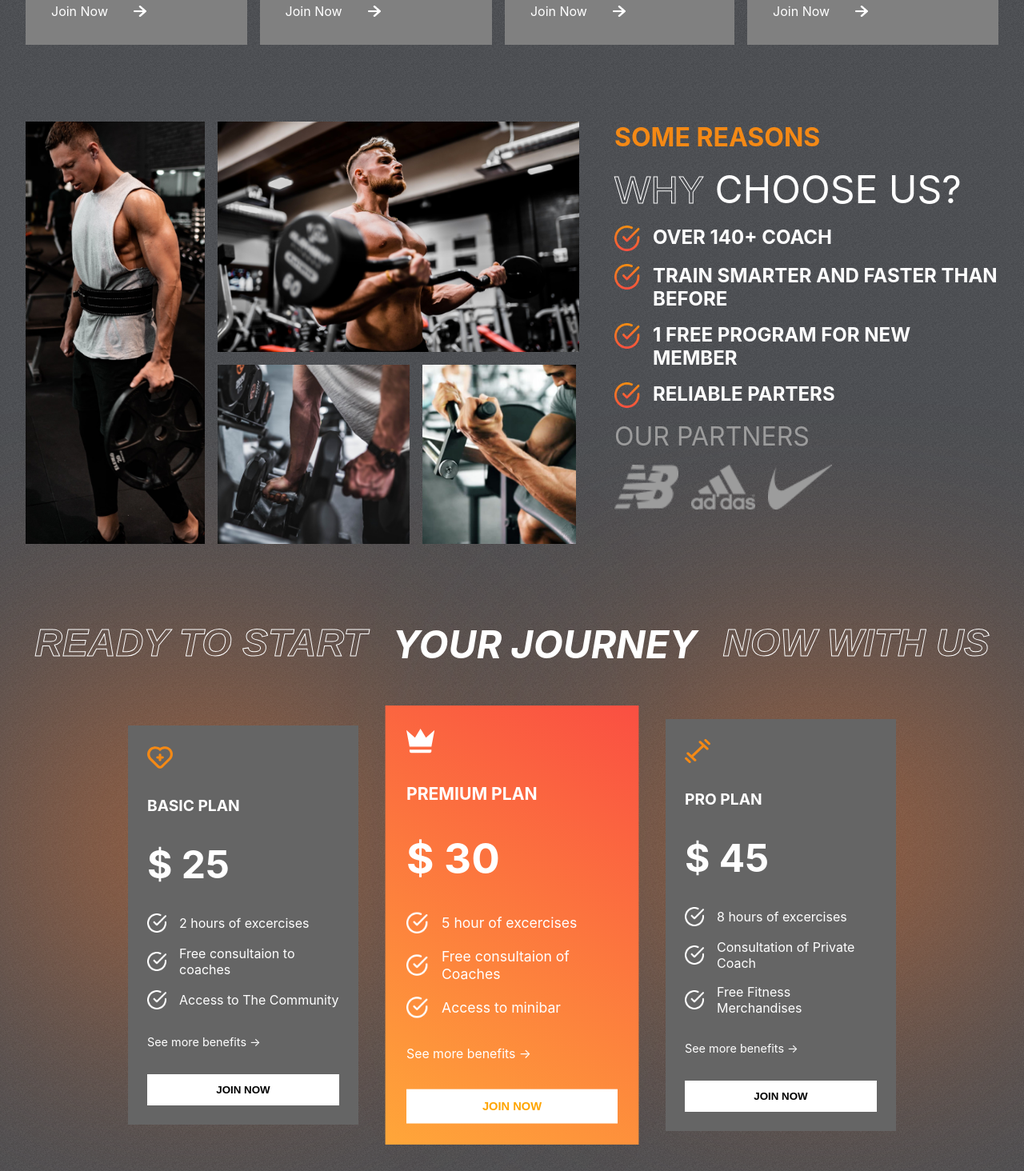
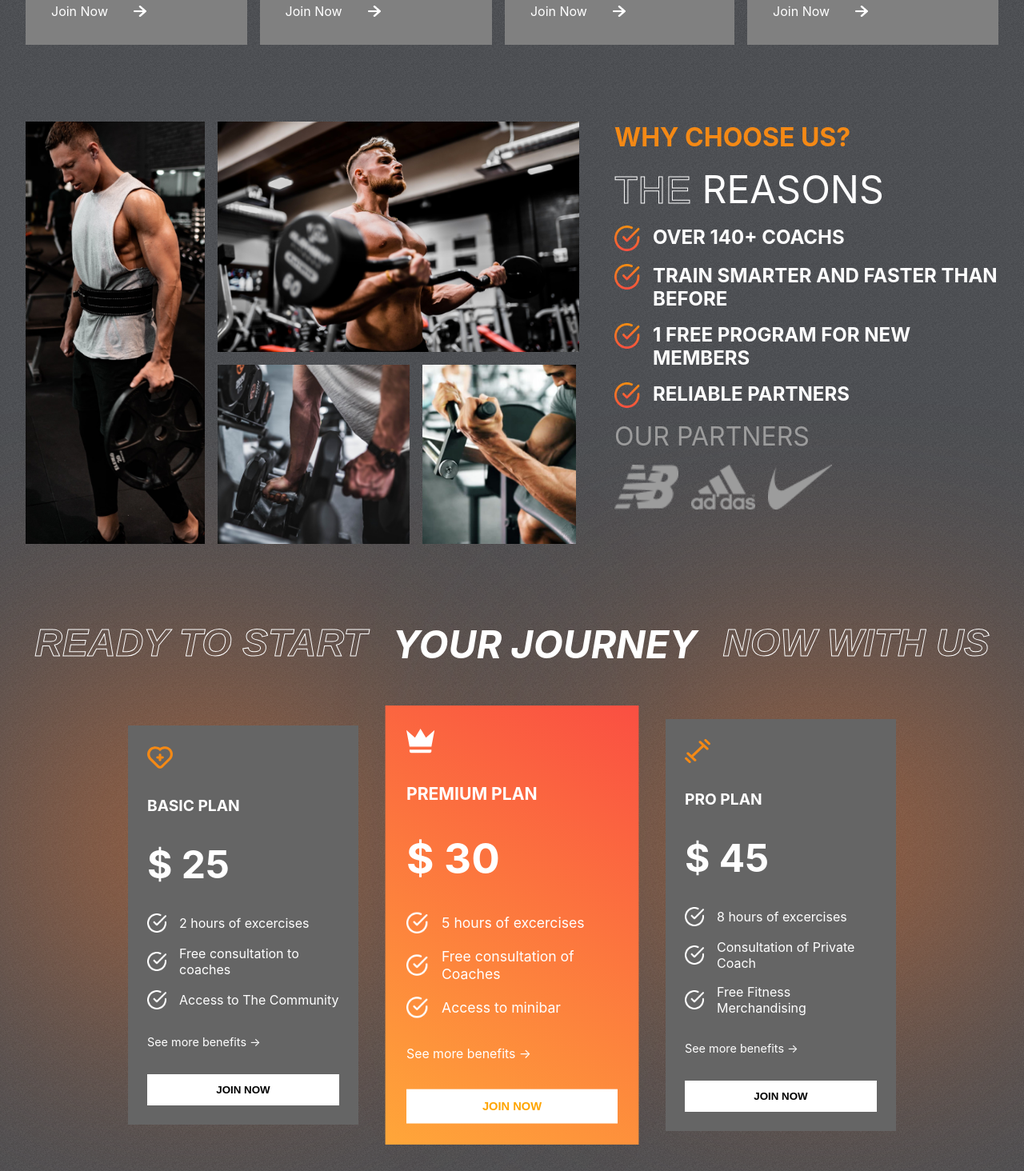
Before and after one commit to KarlozOso/my-gym-site, a React (Create React App) app: page / in a window 1280 px wide. Shown: the part 1131-2595 px from the top of the page at 80% size. Built offline with nearby package versions, Linux system fonts and the light colour scheme.

Commit message:
text changes

```diff
--- a/src/components/Reasons/Reasons.js
+++ b/src/components/Reasons/Reasons.js
@@ -19,15 +19,15 @@ const Reasons = () => {
         <img src={image4} alt='' />
       </div>
       <div className='right-r'>
-        <span>some reasons</span>
+        <span>why choose us?</span>
         <div>
-          <span className='stroke-text'>Why</span>
-          <span> choose us?</span>
+          <span className='stroke-text'>THE</span>
+          <span> REASONS</span>
         </div>
         <div className='details-r'>
           <div>
             <img src={tick} alt='' />
-            <span>OVER 140+ COACH</span>
+            <span>OVER 140+ COACHs</span>
           </div>
           <div>
             <img src={tick} alt='' />
@@ -35,11 +35,11 @@ const Reasons = () => {
           </div>
           <div>
             <img src={tick} alt='' />
-            <span>1 FREE PROGRAM FOR NEW MEMBER</span>
+            <span>1 FREE PROGRAM FOR NEW MEMBERS</span>
           </div>
           <div>
             <img src={tick} alt='' />
-            <span> RELIABLE PARTERS</span>
+            <span> RELIABLE PARTNERS</span>
           </div>
         </div>
         <span style={{ color: 'var(--gray)', fontWeight: 'normal', fontSize: "2rem" }}>
--- a/src/data/plansData.js
+++ b/src/data/plansData.js
@@ -14,7 +14,7 @@ export const plansData = [
     price: "25",
     features: [
       "2 hours of excercises",
-      "Free consultaion to coaches",
+      "Free consultation to coaches",
       "Access to The Community",
     ],
   },
@@ -32,8 +32,8 @@ export const plansData = [
     name: "PREMIUM PLAN",
     price: "30",
     features: [
-      "5 hour of excercises",
-      "Free consultaion of Coaches",
+      "5 hours of excercises",
+      "Free consultation of Coaches",
       "Access to minibar",
     ],
   },
@@ -53,7 +53,7 @@ export const plansData = [
     features: [
       "8 hours of excercises",
       "Consultation of Private Coach",
-      "Free Fitness Merchandises",
+      "Free Fitness Merchandising",
     ],
   },
 ];
--- a/src/data/testimonialsData.js
+++ b/src/data/testimonialsData.js
@@ -12,13 +12,13 @@ export const testimonialsData = [
   },
   {
     image: image2,
-    review: 'Lorem ipsum dolor sit amet consectetur adipisicing elit. Commodi ipsam, ab itaque nam perferendis impedit sint ',
+    review: 'They got the best coaches!',
     name: 'JOHN KEVIN',
     status: 'COACH'
   },
   {
     image : image3,
-    review:' Lorem ipsum dolor sit, amet consectetur adipisicing elit. Minima aspernatur quod voluptatem',
+    review:'They made my weight loss journey amazing!',
     name: 'FRANKLIN',
     status: "CUSTOMER"
   }
```
